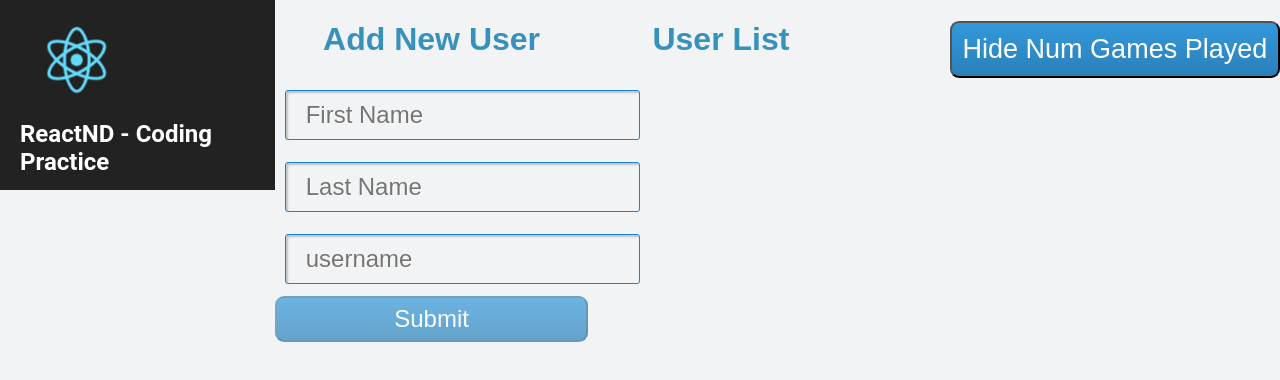
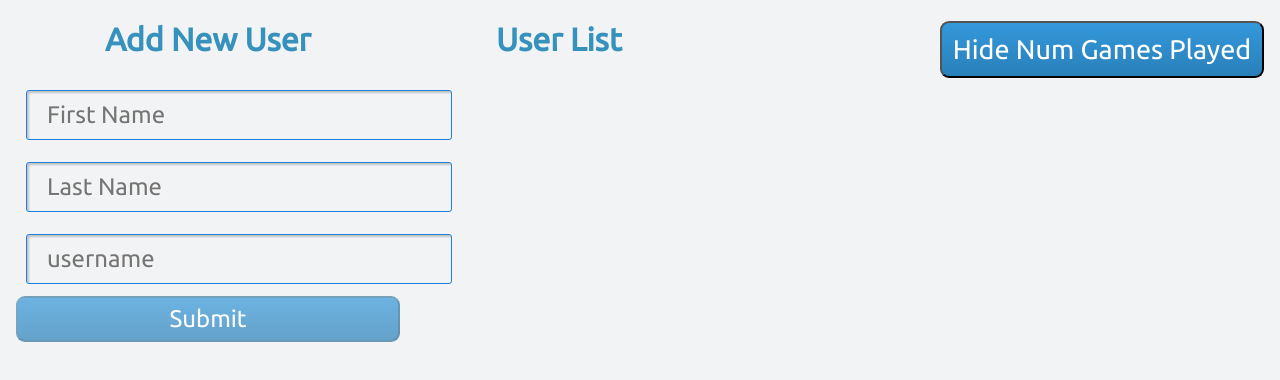
Before and after one commit to andrewShillito/reactnd-game-user-app, a React (Create React App) app: page / in a window 1280 px wide. Shown: the top 380 px of the page. Built offline with nearby package versions, Linux system fonts and the light colour scheme.

Commit message:
remove header and starter css

```diff
--- a/src/App.css
+++ b/src/App.css
@@ -1,4 +1,4 @@
-.App {
+/* .App {
   text-align: center;
 }
 
@@ -30,6 +30,8 @@
     transform: rotate(360deg);
   }
 }
+
+*/
 
 /* Begin My Code */
 
--- a/src/App.js
+++ b/src/App.js
@@ -24,7 +24,6 @@ class App extends React.Component {
     console.log("users:", this.state.users)
     return (
       <div id="app">
-      <Header />
         <div id="left-column">
           <Form
             handleAddUser={this.handleAddUser}
```
